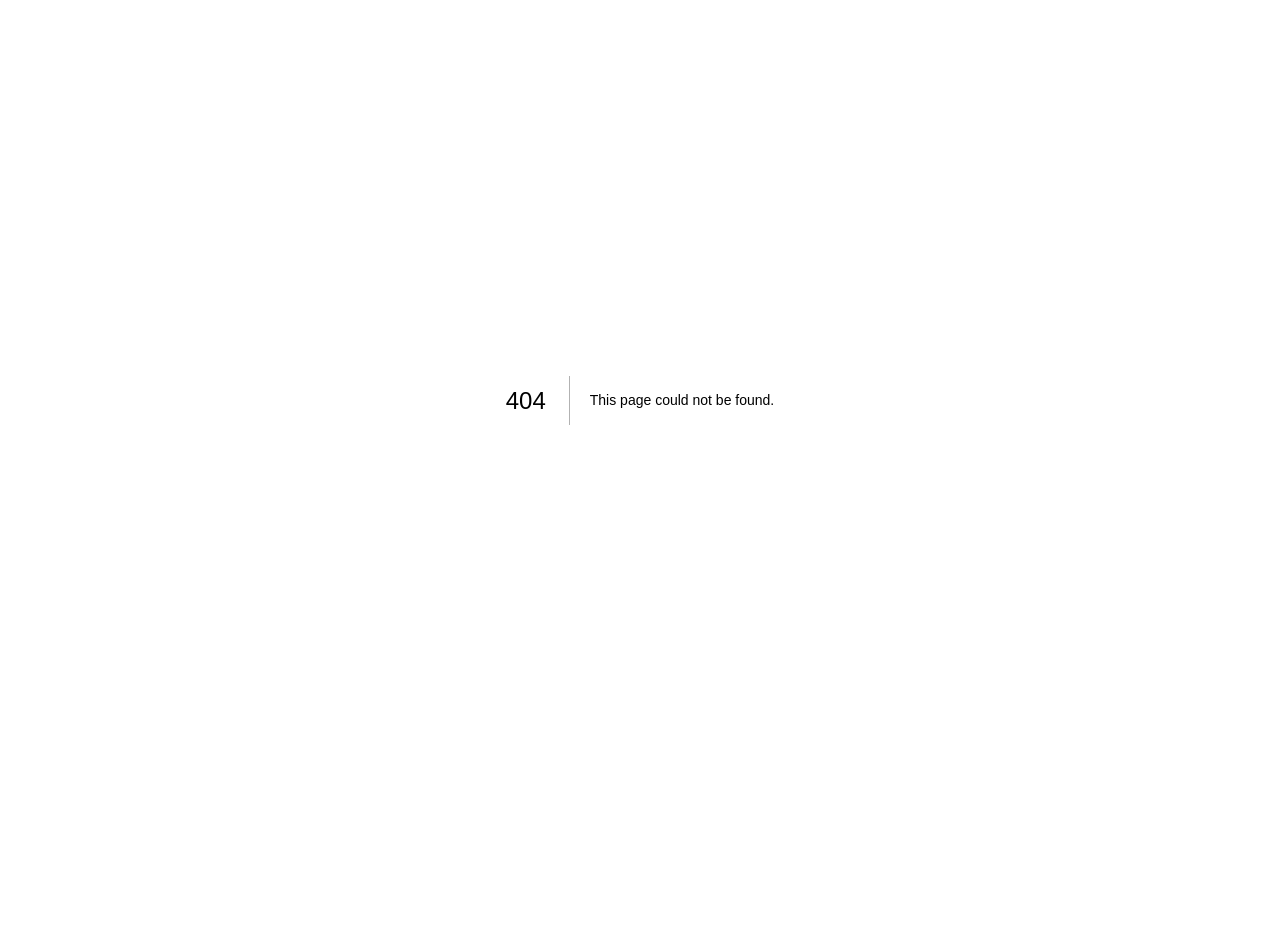
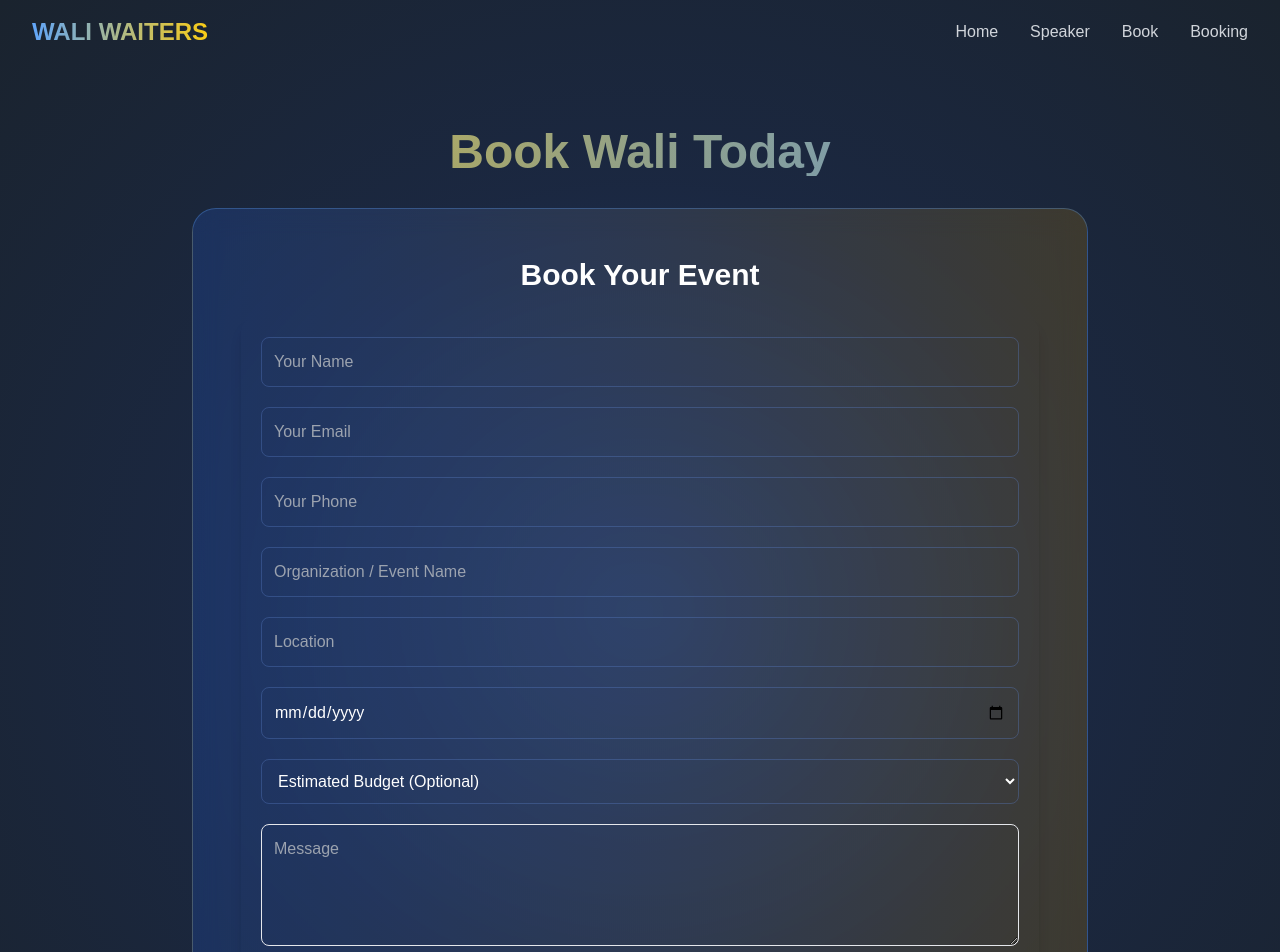
Before and after one commit to imran0dot/wali-waiters-landing-page, a Next.js app: page /booking in a window 1280 px wide. Before the commit this address had no page. Shown: the top 952 px of the page. Before the commit the page ends 800 px from the top, so only its background shows below. Built offline with nearby package versions, Linux system fonts and the light colour scheme; a web font is replaced by a local one.

Commit message:
booking form UI created

```diff
--- /dev/null
+++ b/app/(pages)/(with-nav)/booking/page.js
@@ -0,0 +1,140 @@
+"use client";
+
+import React, { useRef, useState } from "react";
+import { motion, useInView } from "framer-motion";
+
+const Booking = () => {
+  const [bookingData, setBookingData] = useState({
+    name: "",
+    email: "",
+    phone: "",
+    organizationOrEventName: "",
+    location: "",
+    dateOfEvent: "",
+    estimatedBudget: "",
+    message: "",
+  });
+  const ref = useRef(null);
+  const isInView = useInView(ref, { once: true, margin: "-100px" });
+
+  const onChangeInput = (event) => {
+    setBookingData((prev) => ({
+      ...prev,
+      [event.target.name]: event.target.value,
+    }));
+  };
+
+  const onSubmit = (event) => {
+    event.preventDefault();
+
+    console.log(bookingData);
+  };
+
+  return (
+    <section id="contact" className="py-20 px-4 sm:px-6 lg:px-8 relative pt-32">
+      <div className="absolute inset-0 bg-[radial-gradient(ellipse_at_center,_var(--tw-gradient-stops))] from-blue-600/30 via-blue-900/20 to-transparent" />
+      <div className="max-w-7xl mx-auto" ref={ref}>
+        <motion.div
+          initial={{ opacity: 0, y: 50 }}
+          animate={isInView ? { opacity: 1, y: 0 } : { opacity: 0, y: 50 }}
+          transition={{ duration: 0.8 }}
+          className="text-center"
+        >
+          <h2 className="text-4xl sm:text-5xl font-bold mb-8 bg-gradient-to-r from-yellow-400 to-blue-400 bg-clip-text text-transparent">
+            Book Wali Today
+          </h2>
+
+          <motion.div
+            initial={{ opacity: 0, scale: 0.9 }}
+            animate={
+              isInView ? { opacity: 1, scale: 1 } : { opacity: 0, scale: 0.9 }
+            }
+            transition={{ duration: 0.8, delay: 0.2 }}
+            className="backdrop-blur-md bg-gradient-to-r from-blue-600/20 to-yellow-600/20 rounded-3xl border border-blue-400/30 p-12 max-w-4xl mx-auto mb-12"
+          >
+            <h3 className="text-2xl sm:text-3xl font-bold text-white mb-6">
+              Book Your Event
+            </h3>
+            <form
+              onSubmit={onSubmit}
+              className=" mx-auto bg-transparent p-5 rounded-2xl shadow-lg space-y-5"
+            >
+              {/* Text Inputs */}
+              {[
+                { name: "name", placeholder: "Your Name" },
+                { name: "email", placeholder: "Your Email", type: "email" },
+                { name: "phone", placeholder: "Your Phone", type: "tel" },
+                {
+                  name: "organizationOrEventName",
+                  placeholder: "Organization / Event Name",
+                },
+                { name: "location", placeholder: "Location" },
+                {
+                  name: "dateOfEvent",
+                  placeholder: "Date of Event",
+                  type: "date",
+                },
+              ].map(({ name, placeholder, type = "text" }) => (
+                <input
+                  key={name}
+                  type={type}
+                  name={name}
+                  value={bookingData[name]}
+                  onChange={onChangeInput}
+                  placeholder={placeholder}
+                  style={{ borderColor: "#597dc55c" }}
+                  className="w-full p-3 bg-transparent border text-white rounded-lg focus:outline-none focus:ring-2 focus:ring-blue-500"
+                />
+              ))}
+
+              {/* Estimated Budget Dropdown */}
+              <select
+                name="estimatedBudget"
+                value={bookingData.estimatedBudget}
+                onChange={onChangeInput}
+                style={{ borderColor: "#597dc55c" }}
+                className="w-full p-3 bg-transparent text-white border rounded-lg focus:outline-none focus:ring-2 focus:ring-blue-500"
+              >
+                <option className="text-gray-700" value="">
+                  Estimated Budget (Optional)
+                </option>
+                <option className="text-gray-700" value="under-1k">
+                  Under $1K
+                </option>
+                <option className="text-gray-700" value="1k-3k">
+                  $1K–$3K
+                </option>
+                <option className="text-gray-700" value="3k-5k">
+                  $3K–$5K
+                </option>
+                <option className="text-gray-700" value="5k-plus">
+                  $5K+
+                </option>
+              </select>
+
+              {/* Message */}
+              <textarea
+                name="message"
+                value={bookingData.message}
+                onChange={onChangeInput}
+                placeholder="Message"
+                rows={4}
+                className="w-full p-3 border bg-transparent text-white rounded-lg focus:outline-none focus:ring-2 focus:ring-blue-500"
+              />
+
+              {/* Submit Button */}
+              <button
+                type="submit"
+                className="w-full bg-blue-600 text-white py-3 rounded-lg text-lg font-semibold hover:bg-blue-700 transition"
+              >
+                Send Request
+              </button>
+            </form>
+          </motion.div>
+        </motion.div>
+      </div>
+    </section>
+  );
+};
+
+export default Booking;
--- a/components/Navbar.jsx
+++ b/components/Navbar.jsx
@@ -28,7 +28,7 @@ const Navigation = () => {
     { path: "/", name: "Home" },
     { path: "/speaker", name: "Speaker" },
     { path: "/your-life-and-live-your-truth", name: "Book" },
-    { path: "/contact", name: "Contact" },
+    { path: "/booking", name: "Booking" },
   ];
 
   return (
```
